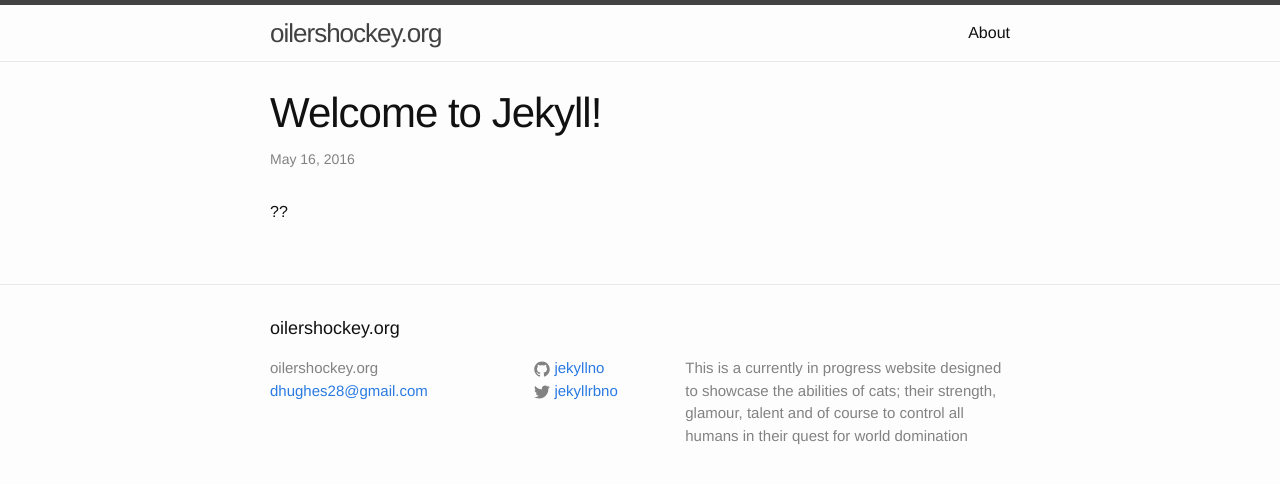
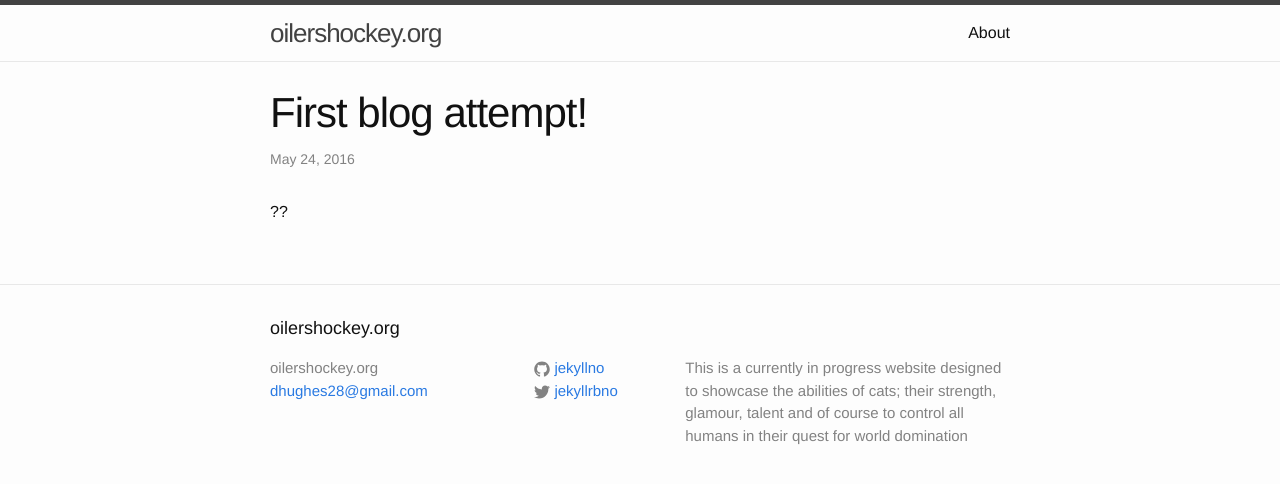
Before and after one commit to Dhughes06/Dhughes06.github.io, a Jekyll site: the page built from _posts/2016-05-17-ayogirl.markdown, in a window 1280 px wide. Shown: the top 484 px of the page. Built offline with Jekyll 4.4.1, drawn with Linux system fonts in a browser that asks for light colours.

Commit message:
Update 2016-05-17-ayogirl.markdown

```diff
--- a/_posts/2016-05-17-ayogirl.markdown
+++ b/_posts/2016-05-17-ayogirl.markdown
@@ -1,7 +1,7 @@
 ---
 layout: post
-title:  "Welcome to Jekyll!"
-date:   2016-05-16 14:03:12 -0400
-categories: jekyll update
+title:  "First  blog attempt!"
+date:   2016-05-24 14:03:12 -0400
+categories: First blog Attempt!
 ---
 ??
```
